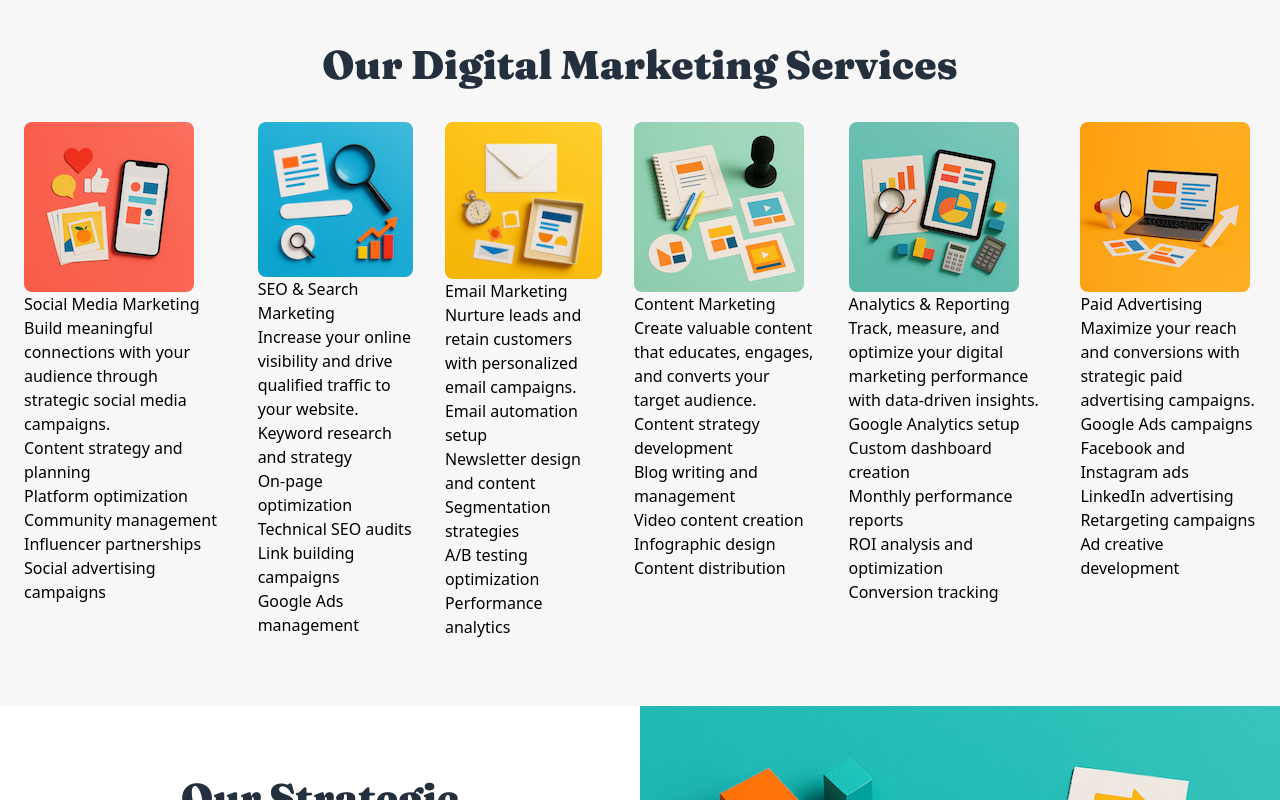
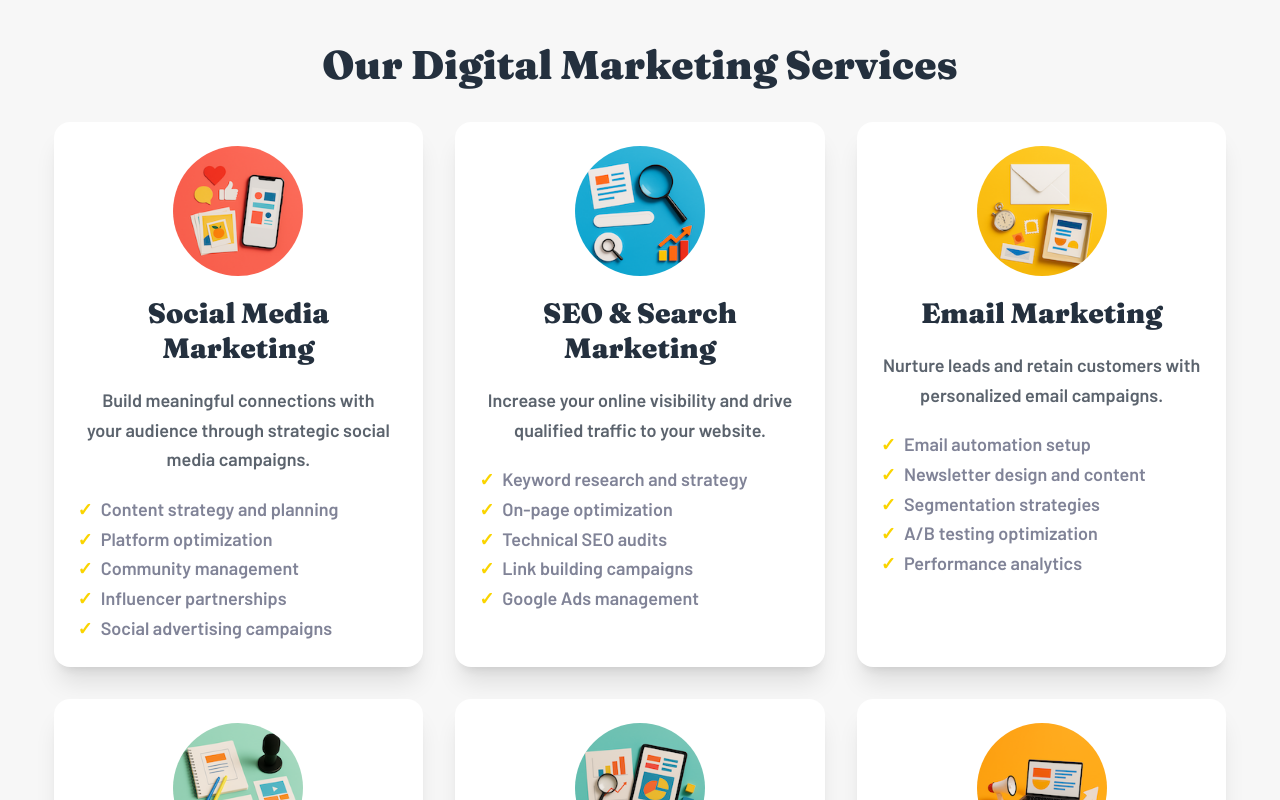
Before and after one commit to JakubM-I/agency-landing-page, a React (Vite) app: page /digital-marketing in a window 1280 px wide. Shown: the part 1180-1980 px from the top of the page. Built offline with nearby package versions, Linux system fonts and the light colour scheme.

Commit message:
Add styling to marketign services component

```diff
--- a/src/features/digital-marketing/MarketingServices/index.tsx
+++ b/src/features/digital-marketing/MarketingServices/index.tsx
@@ -7,15 +7,20 @@ const MarketingServices: React.FC<MarketingServicesProps> = ({items, images}) =>
         <>
             <div className="py-16 sx:py-[67px] bg-[#F7F7F7]">
                 <SectionTitle title="Our Digital Marketing Services" styling="mb-8" />
-                 <div className="flex flex-col sm:flex-row flex-nowrap sm:flex-wrap md:flex-nowrap justify-center items-stretch gap-10 sm:gap-8 px-6">
+                 <div className="flex flex-col sm:flex-row flex-nowrap sm:flex-wrap justify-center items-stretch gap-10 sm:gap-8 px-6">
                     {items.map((item, index) => (
-                        <div key={index}>
-                            <img src={images[item.section][item.img]} alt={item.title} className="w-[min(170px,100%)] h-auto aspect-square object-cover rounded-lg" />
-                            <h3>{item.title}</h3>
-                            <div>{item.description}</div>
-                            <ul className="">
+                        <div key={index} className="flex flex-col flex-nowrap justify-start items-center gap-5 flex-[0_1_45%] lg:flex-[0_1_30%] p-6 bg-white h-auto rounded-2xl shadow-xl">
+                            <img src={images[item.section][item.img]} alt={item.title} className="w-[min(130px,100%)] h-auto aspect-square object-cover rounded-full" />
+                            <h3 className="text-preset-5 font-bold text-grey-950 text-center">{item.title}</h3>
+                            <div className="text-preset-10 text-grey-600 text-center text-pretty ">{item.description}</div>
+                            <ul className="w-full">
                                 {item.list.map((item, index) => (
-                                    <li key={index}>{item}</li>
+                                    <li
+                                        key={index}
+                                        className="text-preset-10 text-grey-550 before:content-['✓'] before:text-yellow-500 before:me-2"
+                                    >
+                                        {item}
+                                    </li>
                                 ))}
                             </ul>
                         </div>
```
